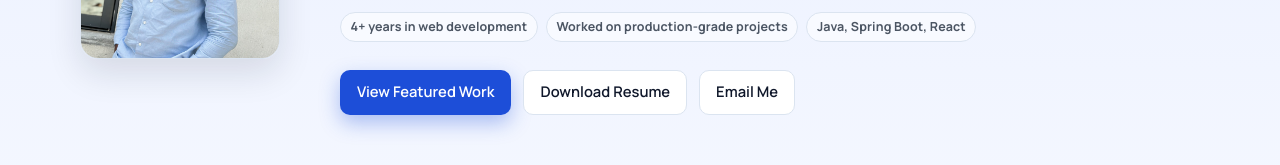
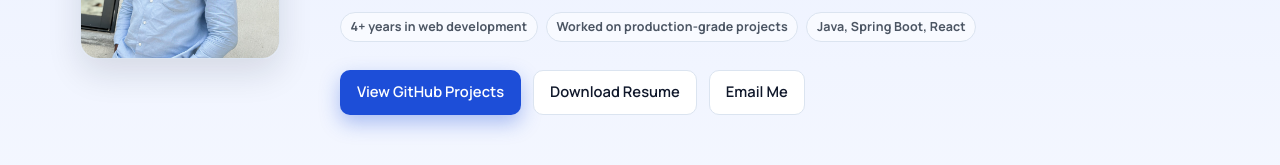
Before and after one commit to Ebetosin/New-portfolio-Website, a React (Vite) app: page / in a window 1280 px wide. Shown: the part 340-505 px from the top of the page. Built offline with nearby package versions, Linux system fonts and the light colour scheme.

Commit message:
Rename projects section wording to GitHub Projects

```diff
--- a/src/components/Home.jsx
+++ b/src/components/Home.jsx
@@ -24,7 +24,7 @@ const Home = () => {
           </div>
 
           <div className="actions">
-            <a href="#projects" className="btn primary">View Featured Work</a>
+            <a href="#projects" className="btn primary">View GitHub Projects</a>
             <a href="/cv/Ebenezer_CV.pdf" className="btn ghost" download>Download Resume</a>
             <a href="mailto:ebetosin@gmail.com" className="btn ghost">Email Me</a>
           </div>
--- a/src/components/Projects.jsx
+++ b/src/components/Projects.jsx
@@ -47,7 +47,7 @@ const Projects = () => {
   return (
     <section id="projects" className="alt">
       <div className="container">
-        <h2>Featured Projects</h2>
+        <h2>GitHub Projects</h2>
         <p className="muted">
           Most recruiter-relevant work first, focused on backend architecture, security, and
           production delivery.
```
